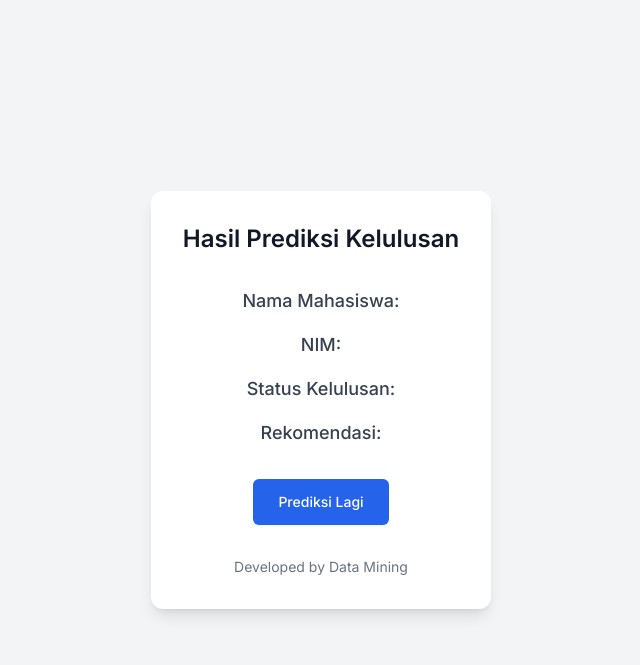
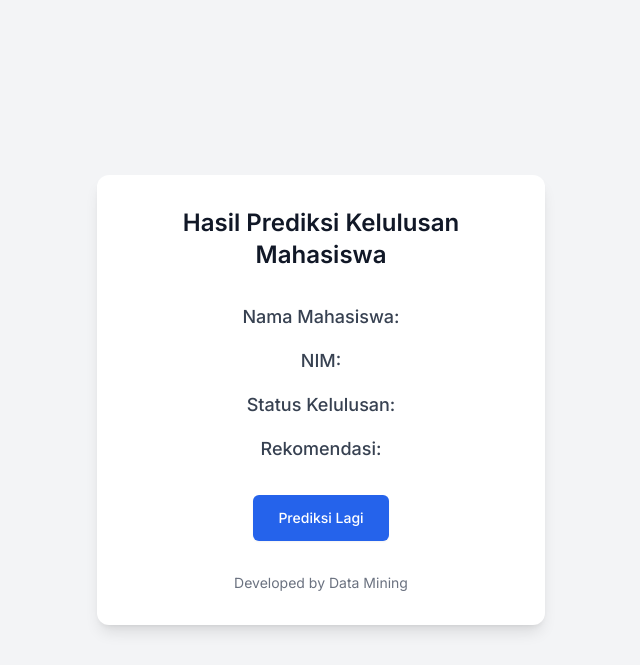
Before and after one commit to rachmadhartono8/students_prediction_webapp-main-final, a Flask app: template templates/output.html in a window 1280 px wide. Shown: the top 665 px of the page, without its empty margins (319-959 px from the left). Run offline with Flask 3, Linux system fonts and the light colour scheme; the template is opened without the code that fills it, so the values that code supplies are empty; some libraries are stand-ins or nearby versions.

Commit message:
Redeploy

```diff
--- a/templates/output.html
+++ b/templates/output.html
@@ -11,7 +11,7 @@
 <body>
     <body class="bg-gray-100 h-screen flex items-center justify-center">
     <div class="max-w-md mx-auto p-8 bg-white rounded-xl shadow-lg space-y-8">
-        <h1 class="text-2xl font-semibold text-gray-900 text-center">Hasil Prediksi Kelulusan</h1>
+        <h1 class="text-2xl font-semibold text-gray-900 text-center">Hasil Prediksi Kelulusan Mahasiswa</h1>
         <div class="space-y-4">
             <div class="text-center">
                 <h2 class="text-lg font-medium text-gray-700">Nama Mahasiswa:</h2>
```
